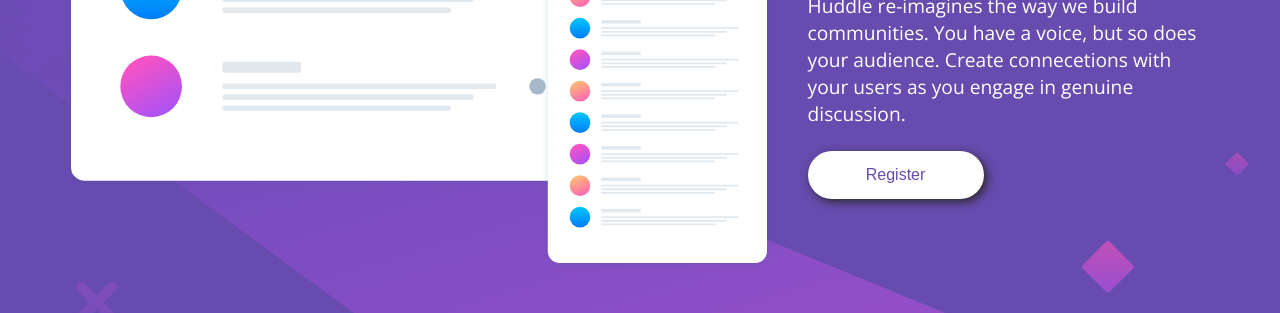
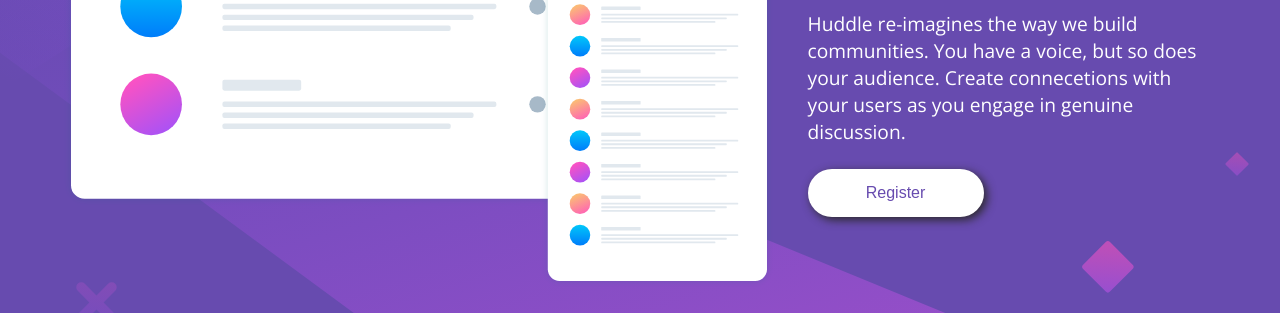
Before and after one commit to mo-oe/frontendmentor.io, a plain HTML site: page huddle-landing-page-with-single-introductory-section-master/index.html in a window 1280 px wide. Shown: the part 442-755 px from the top of the page. Drawn offline with nearby package versions, Linux system fonts and the light colour scheme.

Commit message:
Update styles.css
*Removing overflow: hidden
*Changing height to min-height and excluding it in media

```diff
--- a/huddle-landing-page-with-single-introductory-section-master/styles.css
+++ b/huddle-landing-page-with-single-introductory-section-master/styles.css
@@ -12,10 +12,9 @@ body {
     flex-direction: column;
     justify-content: center;
     width: 100%;
-    height: 100vh;
+    min-height: 100vh;
     background: url(img/bg-desktop.svg) no-repeat;
     color: white;
-    overflow: hidden;
 
 }
 header {
@@ -30,7 +29,7 @@ header {
 section {
     display: grid;
     width: 100%;
-    height: 90vh;
+    min-height: 90vh;
     grid-template-columns: 1fr 1fr;
     gap: 3%;
     justify-content: center;
@@ -42,7 +41,7 @@ section {
     width: 100%;
     justify-content: center;
     align-items: center;
-    height: 90vh;
+    min-height: 90vh;
     grid-column: 1 / 2;
 }
 
@@ -50,7 +49,7 @@ main {
     display: flex;
     flex-direction: column;
     justify-content: center ;
-    height: 90vh;
+    min-height: 90vh;
     grid-column: 2 / 3;
     width: 100%;
 }
@@ -70,7 +69,7 @@ p {
 }
 button {
     width: 11rem;
-    height: 3rem;
+    min-height: 3rem;
     background-color: white;
     color: hsl(257, 40%, 49%);
     font-size: 1rem;
@@ -120,11 +119,8 @@ i:hover {
     section {
         display: flex;
         flex-direction: column;
-
         padding: 0;
         gap: unset;
-
-
     }
     header {
         padding-left: 5%;
@@ -132,7 +128,7 @@ i:hover {
     }
     .preview-div {
         margin-top: 10%;
-
+        min-height: unset;
         padding-right: 5%;
         padding-left: 5%;
 
@@ -146,6 +142,7 @@ i:hover {
         padding-right: 5%;
         padding-left: 5%;
         margin-bottom: 2rem;
+        min-height: unset;
     }
     h1 {
         font-size: 2rem;
```
